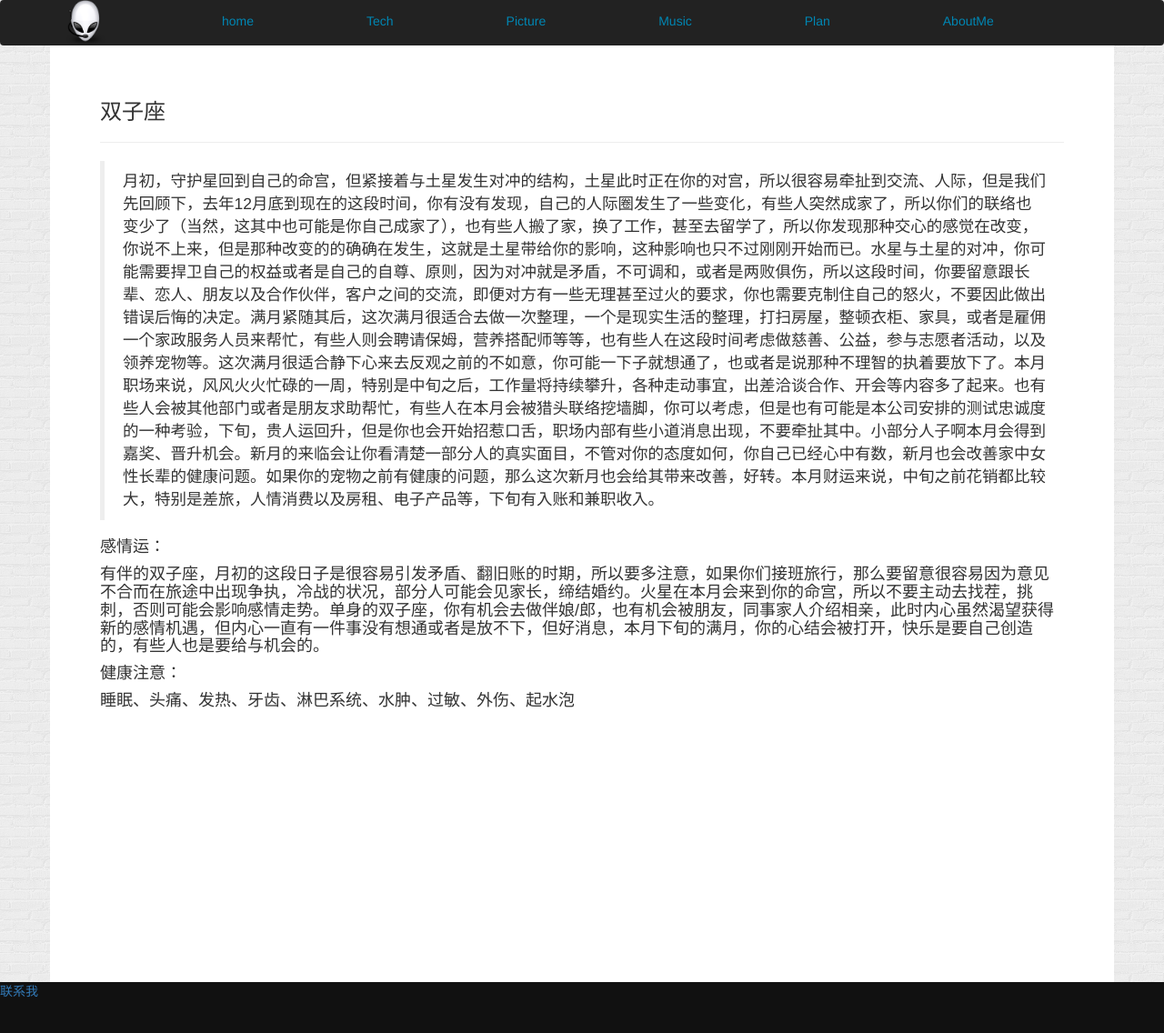
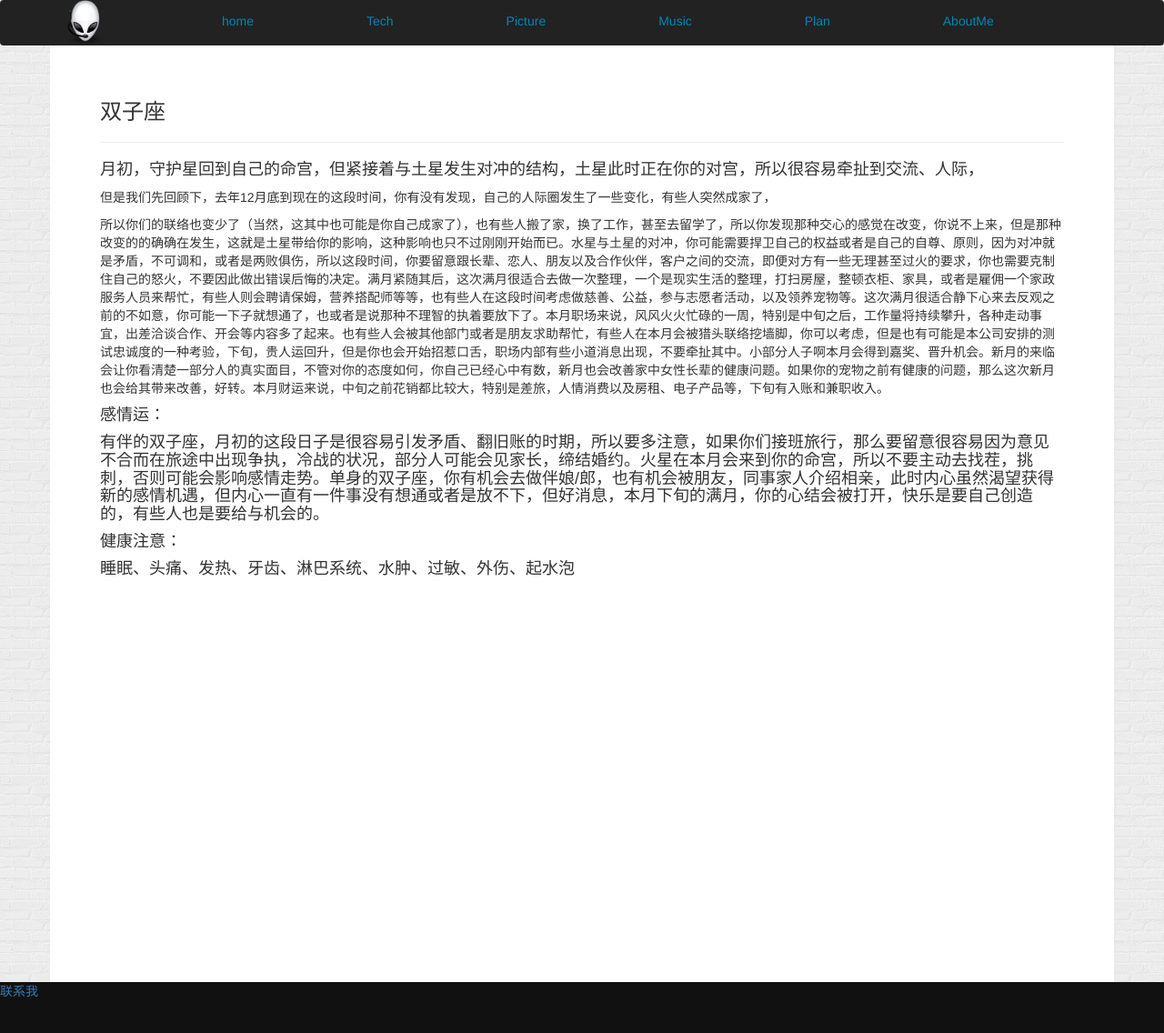
Before and after one commit to GeorageLiang/georageliang.github.com, a Jekyll site: the page built from 12md/twince.md, in a window 1280 px wide and 1140 px high. Shown: the top 1136 px of the window at 91% size. Built offline with Jekyll 4.4.1, drawn with Linux system fonts in a browser that asks for light colours; Markdown is read by kramdown in place of the engine named in the settings; comment, search, counter and statistics services are not loaded.

```diff
--- a/12md/twince.md
+++ b/12md/twince.md
@@ -9,7 +9,11 @@ permalink: /12md/twince/
 ###双子座
 ---
 
-> 月初，守护星回到自己的命宫，但紧接着与土星发生对冲的结构，土星此时正在你的对宫，所以很容易牵扯到交流、人际，但是我们先回顾下，去年12月底到现在的这段时间，你有没有发现，自己的人际圈发生了一些变化，有些人突然成家了，所以你们的联络也变少了（当然，这其中也可能是你自己成家了），也有些人搬了家，换了工作，甚至去留学了，所以你发现那种交心的感觉在改变，你说不上来，但是那种改变的的确确在发生，这就是土星带给你的影响，这种影响也只不过刚刚开始而已。水星与土星的对冲，你可能需要捍卫自己的权益或者是自己的自尊、原则，因为对冲就是矛盾，不可调和，或者是两败俱伤，所以这段时间，你要留意跟长辈、恋人、朋友以及合作伙伴，客户之间的交流，即便对方有一些无理甚至过火的要求，你也需要克制住自己的怒火，不要因此做出错误后悔的决定。满月紧随其后，这次满月很适合去做一次整理，一个是现实生活的整理，打扫房屋，整顿衣柜、家具，或者是雇佣一个家政服务人员来帮忙，有些人则会聘请保姆，营养搭配师等等，也有些人在这段时间考虑做慈善、公益，参与志愿者活动，以及领养宠物等。这次满月很适合静下心来去反观之前的不如意，你可能一下子就想通了，也或者是说那种不理智的执着要放下了。本月职场来说，风风火火忙碌的一周，特别是中旬之后，工作量将持续攀升，各种走动事宜，出差洽谈合作、开会等内容多了起来。也有些人会被其他部门或者是朋友求助帮忙，有些人在本月会被猎头联络挖墙脚，你可以考虑，但是也有可能是本公司安排的测试忠诚度的一种考验，下旬，贵人运回升，但是你也会开始招惹口舌，职场内部有些小道消息出现，不要牵扯其中。小部分人子啊本月会得到嘉奖、晋升机会。新月的来临会让你看清楚一部分人的真实面目，不管对你的态度如何，你自己已经心中有数，新月也会改善家中女性长辈的健康问题。如果你的宠物之前有健康的问题，那么这次新月也会给其带来改善，好转。本月财运来说，中旬之前花销都比较大，特别是差旅，人情消费以及房租、电子产品等，下旬有入账和兼职收入。
+#### 月初，守护星回到自己的命宫，但紧接着与土星发生对冲的结构，土星此时正在你的对宫，所以很容易牵扯到交流、人际，
+
+但是我们先回顾下，去年12月底到现在的这段时间，你有没有发现，自己的人际圈发生了一些变化，有些人突然成家了，
+
+所以你们的联络也变少了（当然，这其中也可能是你自己成家了），也有些人搬了家，换了工作，甚至去留学了，所以你发现那种交心的感觉在改变，你说不上来，但是那种改变的的确确在发生，这就是土星带给你的影响，这种影响也只不过刚刚开始而已。水星与土星的对冲，你可能需要捍卫自己的权益或者是自己的自尊、原则，因为对冲就是矛盾，不可调和，或者是两败俱伤，所以这段时间，你要留意跟长辈、恋人、朋友以及合作伙伴，客户之间的交流，即便对方有一些无理甚至过火的要求，你也需要克制住自己的怒火，不要因此做出错误后悔的决定。满月紧随其后，这次满月很适合去做一次整理，一个是现实生活的整理，打扫房屋，整顿衣柜、家具，或者是雇佣一个家政服务人员来帮忙，有些人则会聘请保姆，营养搭配师等等，也有些人在这段时间考虑做慈善、公益，参与志愿者活动，以及领养宠物等。这次满月很适合静下心来去反观之前的不如意，你可能一下子就想通了，也或者是说那种不理智的执着要放下了。本月职场来说，风风火火忙碌的一周，特别是中旬之后，工作量将持续攀升，各种走动事宜，出差洽谈合作、开会等内容多了起来。也有些人会被其他部门或者是朋友求助帮忙，有些人在本月会被猎头联络挖墙脚，你可以考虑，但是也有可能是本公司安排的测试忠诚度的一种考验，下旬，贵人运回升，但是你也会开始招惹口舌，职场内部有些小道消息出现，不要牵扯其中。小部分人子啊本月会得到嘉奖、晋升机会。新月的来临会让你看清楚一部分人的真实面目，不管对你的态度如何，你自己已经心中有数，新月也会改善家中女性长辈的健康问题。如果你的宠物之前有健康的问题，那么这次新月也会给其带来改善，好转。本月财运来说，中旬之前花销都比较大，特别是差旅，人情消费以及房租、电子产品等，下旬有入账和兼职收入。
 
 ####感情运：
 
```
